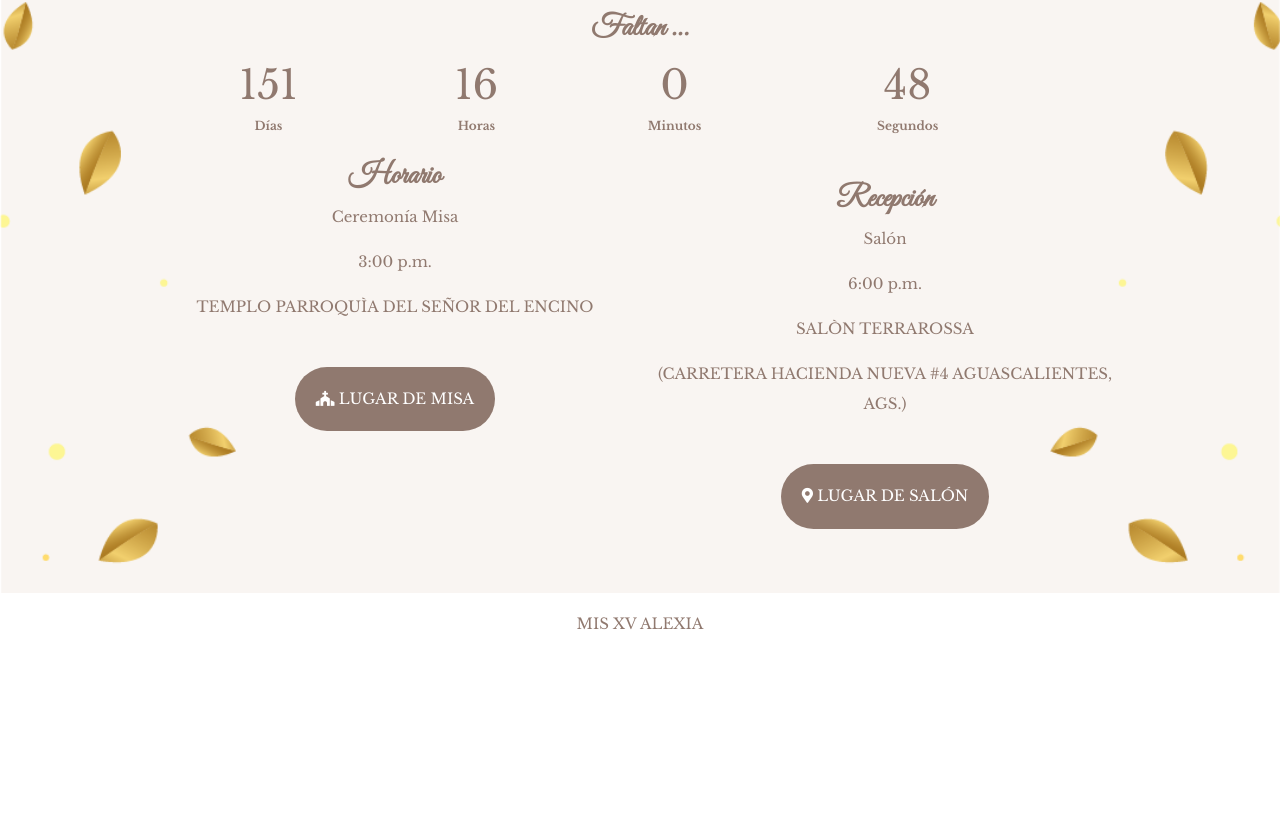
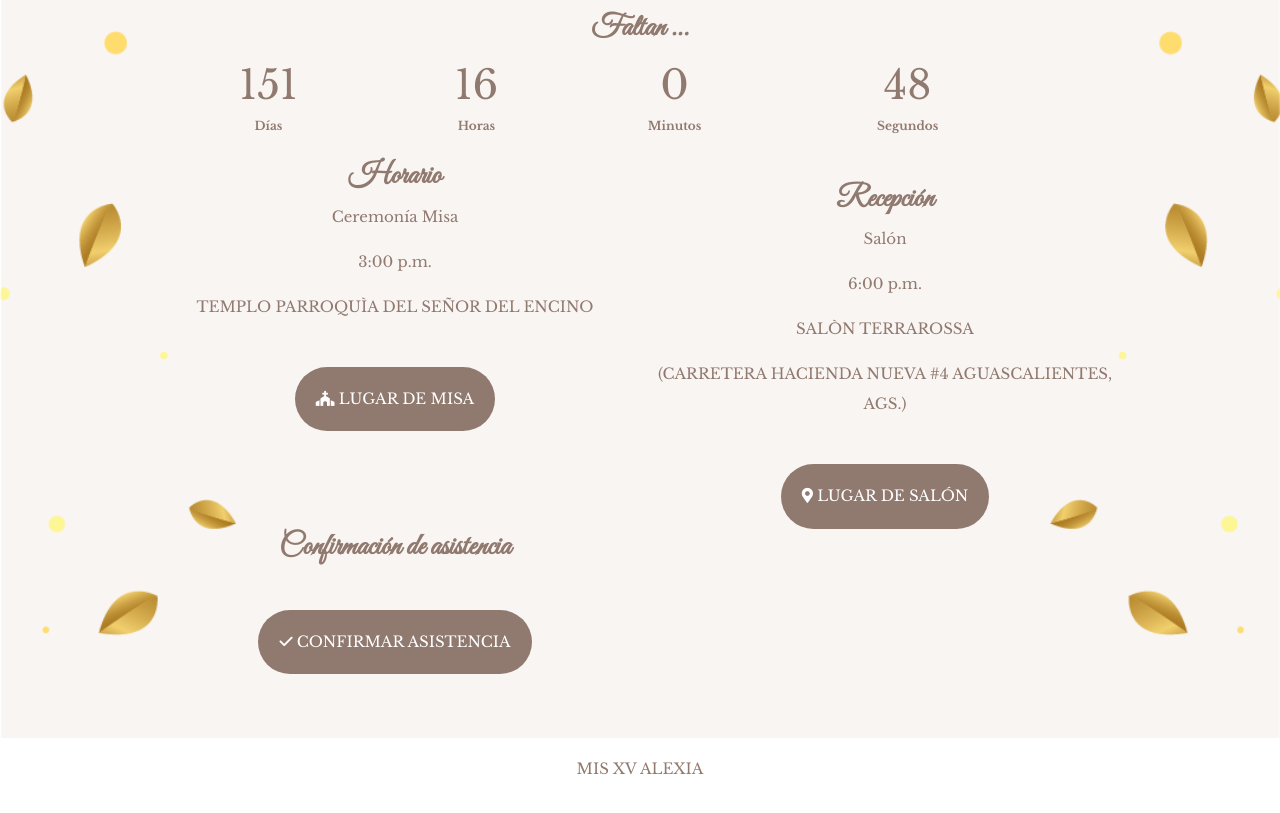
Before and after one commit to GLOWPARTY/MISXVALEXIA, a plain HTML site: page index.html in a window 1280 px wide. Shown: the part 919-1732 px from the top of the page. Before the commit the page ends 1589 px from the top, so only its background shows below. Drawn offline with nearby package versions, Linux system fonts and the light colour scheme.

Commit message:
Update index.html

```diff
--- a/index.html
+++ b/index.html
@@ -196,6 +196,16 @@ animation-timing-function:ease-out;opacity:1}}
         </div>
         <script src="https://cdn.jsdelivr.net/npm/bootstrap@5.3.0-alpha1/dist/js/bootstrap.bundle.min.js"></script>
       </div>
+       &nbsp;
+      <div class="w3-half">
+        <h2><b>Confirmación de asistencia</b></h2>
+        <p></p>
+        <div class="container text-center mt-5 bounce-top">
+          <a href="https://forms.gle/cKNu49yNXYwdF8cj7" class="btn btn-custom">
+            <i class="fa-solid fa-check"></i>&nbsp;CONFIRMAR ASISTENCIA</a>
+        </div>
+        <script src="https://cdn.jsdelivr.net/npm/bootstrap@5.3.0-alpha1/dist/js/bootstrap.bundle.min.js"></script>
+      </div>
     </div>
   </div>
 </div>
```
